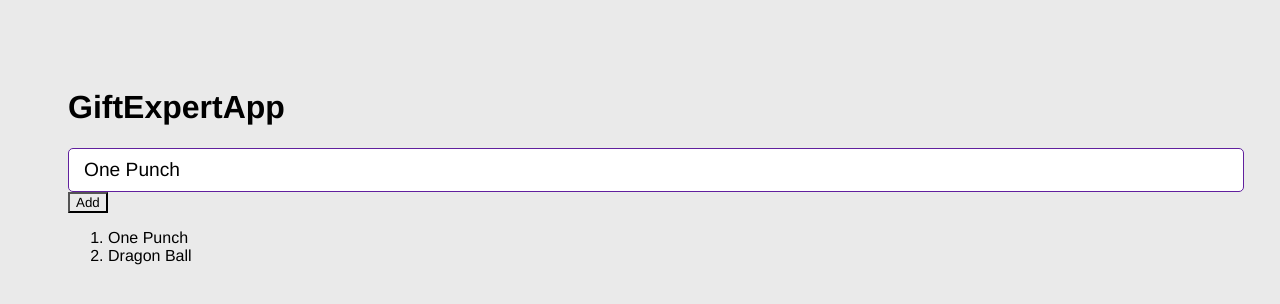
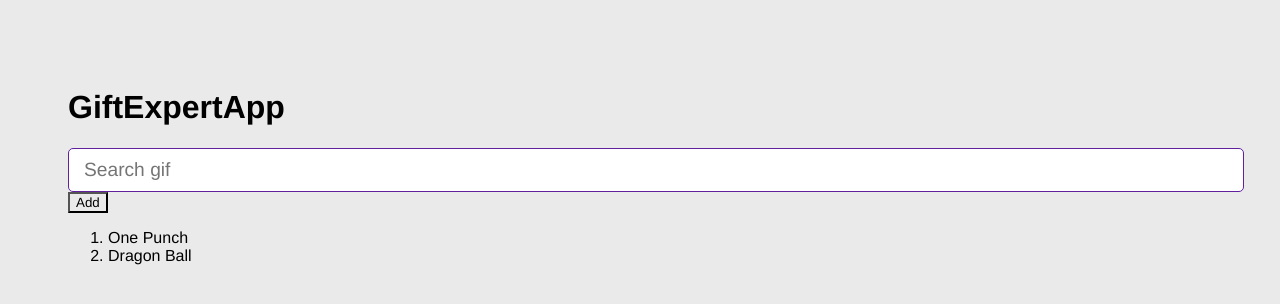
Before and after one commit to MattoDev/gitf-expert-app, a React (Vite) app: page / in a window 1280 px wide. Shown: the top 304 px of the page. Built offline with nearby package versions, Linux system fonts and the light colour scheme.

Commit message:
components comunication

```diff
--- a/src/GiftExpertApp.jsx
+++ b/src/GiftExpertApp.jsx
@@ -15,7 +15,7 @@ export const GiftExpertApp = () => {
     <>
       <h1>GiftExpertApp</h1>
 
-      <AddCategory />
+      <AddCategory setCategories={setCategories} />
 
       <button onClick={onAddCategory}>Add</button>
 
--- a/src/components/AddCategory.jsx
+++ b/src/components/AddCategory.jsx
@@ -1,7 +1,7 @@
 import { useState } from "react";
 
-export const AddCategory = () => {
-  const [inputValue, setInputValue] = useState("One Punch");
+export const AddCategory = ({ setCategories }) => {
+  const [inputValue, setInputValue] = useState("");
 
   const onInputChange = ({ target }) => {
     setInputValue(target.value);
@@ -9,10 +9,13 @@ export const AddCategory = () => {
 
   const onSubmit = (event) => {
     event.preventDefault();
-    console.log(inputValue);
+    if (inputValue.trim().length <= 1) return;
+
+    setCategories((categories) => [...categories, inputValue]);
+    setInputValue("");
   };
   return (
-    <form onSubmit={(event) => onSubmit(event)}>
+    <form onSubmit={onSubmit}>
       <input
         type="text"
         placeholder="Search gif"
```
